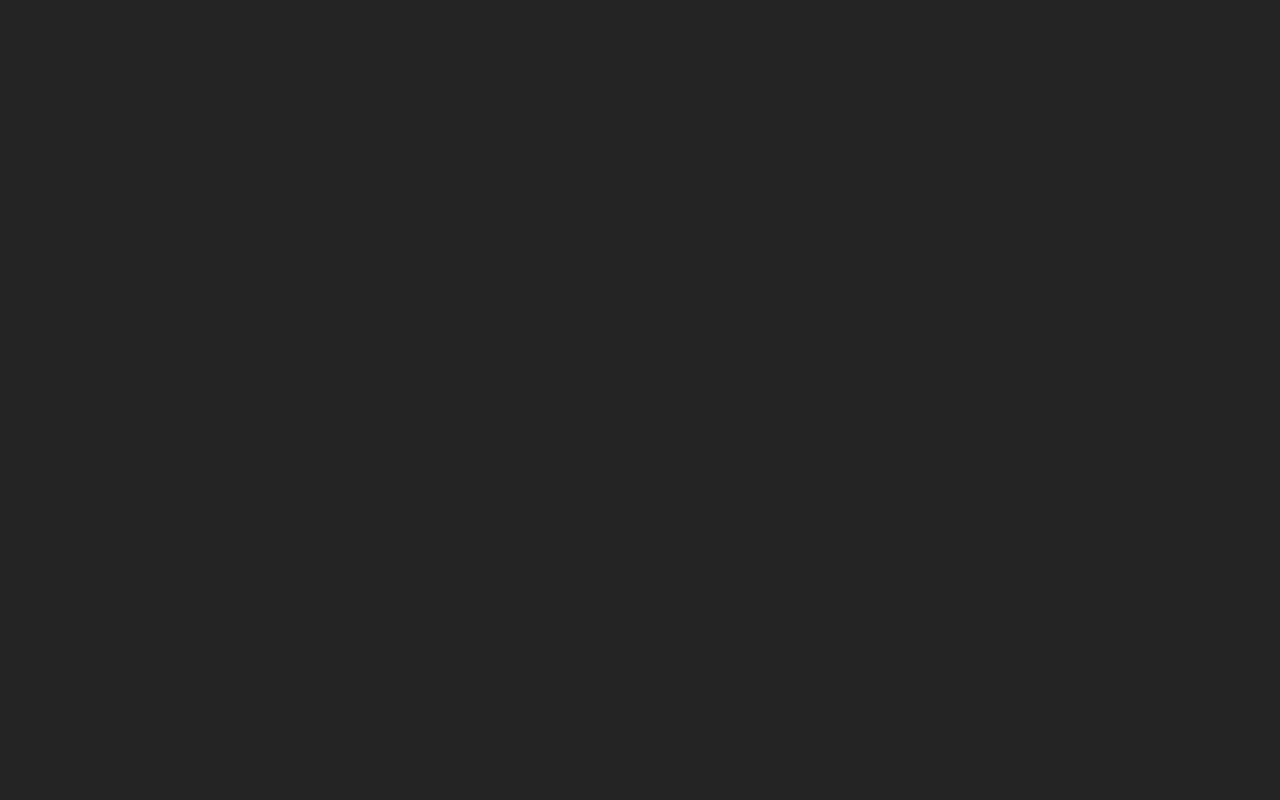
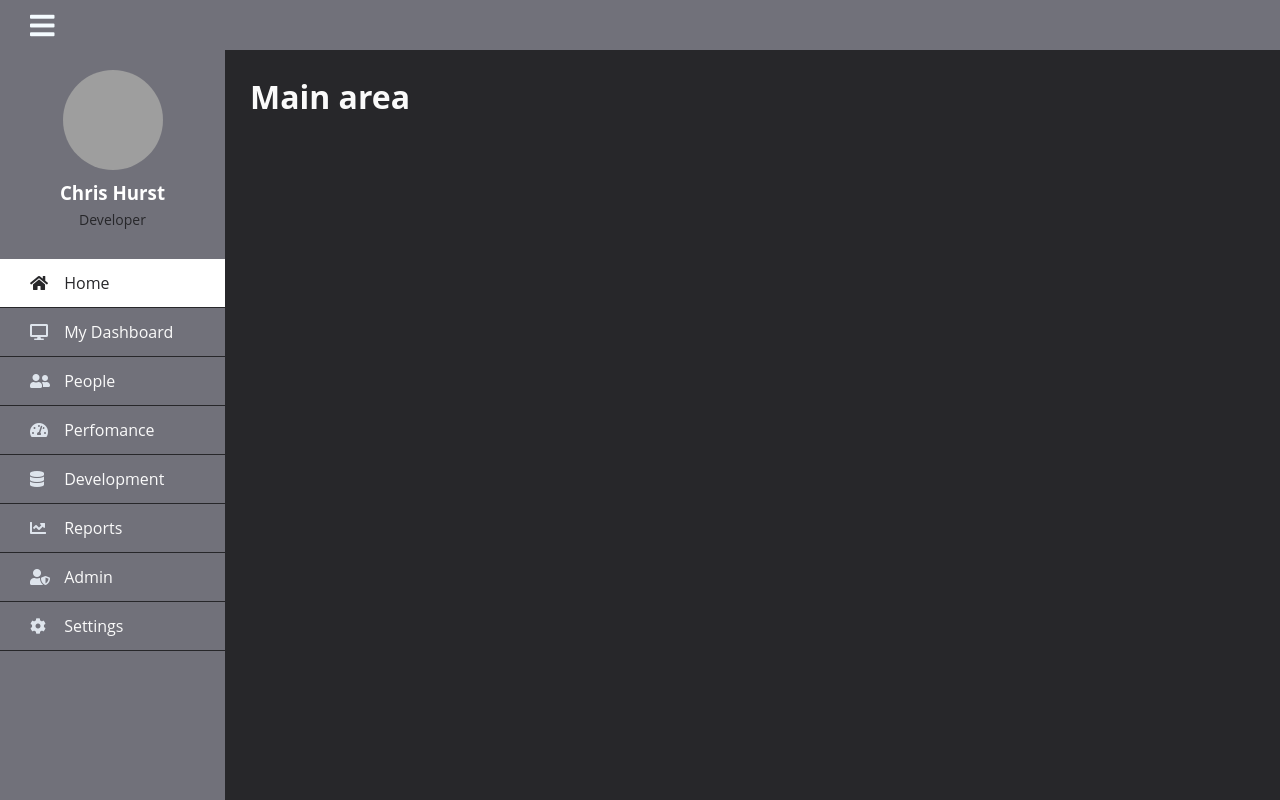
Before and after one commit to ytsruh/learning-css, a website built with Vite: page index.html in a window 1280 px wide. Built offline with nearby package versions, Linux system fonts and the light colour scheme; grey boxes are pictures that could not be loaded.

Commit message:
Added a CSS only sidebar

```diff
--- a/index.html
+++ b/index.html
@@ -1,13 +1,91 @@
 <!DOCTYPE html>
 <html lang="en">
   <head>
+    <link rel="stylesheet" href="https://use.fontawesome.com/releases/v5.8.1/css/all.css" />
     <meta charset="UTF-8" />
-    <link rel="icon" type="image/svg+xml" href="/vite.svg" />
-    <link rel="stylesheet" href="/src/style.css" />
+    <meta http-equiv="X-UA-Compatible" content="IE=edge" />
     <meta name="viewport" content="width=device-width, initial-scale=1.0" />
     <title>(re)Learning CSS</title>
+    <link rel="stylesheet" href="/src/index.css" />
   </head>
   <body>
-    <script type="module" src="/src/main.ts"></script>
+    <!--Top menu -->
+    <nav>
+      <div class="hamburger">
+        <div>
+          <i class="fas fa-bars"></i>
+        </div>
+      </div>
+    </nav>
+    <div class="wrapper">
+      <div class="sidebar">
+        <!--profile image & text-->
+        <div class="profile">
+          <img
+            src="https://cdn5.vectorstock.com/i/1000x1000/43/94/default-avatar-photo-placeholder-icon-grey-vector-38594394.jpg"
+            alt="profile_picture"
+          />
+          <h3>Chris Hurst</h3>
+          <p>Developer</p>
+        </div>
+        <!--menu item-->
+        <ul>
+          <li>
+            <a href="/index.html" class="active">
+              <span class="icon"><i class="fas fa-home"></i></span>
+              <span class="item">Home</span>
+            </a>
+          </li>
+          <li>
+            <a href="/index.html">
+              <span class="icon"><i class="fas fa-desktop"></i></span>
+              <span class="item">My Dashboard</span>
+            </a>
+          </li>
+          <li>
+            <a href="/index.html">
+              <span class="icon"><i class="fas fa-user-friends"></i></span>
+              <span class="item">People</span>
+            </a>
+          </li>
+          <li>
+            <a href="/index.html">
+              <span class="icon"><i class="fas fa-tachometer-alt"></i></span>
+              <span class="item">Perfomance</span>
+            </a>
+          </li>
+          <li>
+            <a href="/index.html">
+              <span class="icon"><i class="fas fa-database"></i></span>
+              <span class="item">Development</span>
+            </a>
+          </li>
+          <li>
+            <a href="/index.html">
+              <span class="icon"><i class="fas fa-chart-line"></i></span>
+              <span class="item">Reports</span>
+            </a>
+          </li>
+          <li>
+            <a href="/index.html">
+              <span class="icon"><i class="fas fa-user-shield"></i></span>
+              <span class="item">Admin</span>
+            </a>
+          </li>
+          <li>
+            <a href="/index.html">
+              <span class="icon"><i class="fas fa-cog"></i></span>
+              <span class="item">Settings</span>
+            </a>
+          </li>
+        </ul>
+      </div>
+      <div class="section">
+        <div class="main-area">
+          <h1>Main area</h1>
+        </div>
+      </div>
+    </div>
+    <script src="/src/index.ts"></script>
   </body>
 </html>
--- /dev/null
+++ b/src/index.css
@@ -0,0 +1,113 @@
+* {
+  font-family: Inter, Avenir, Helvetica, Arial, sans-serif;
+  list-style: none;
+  text-decoration: none;
+  margin: 0;
+  padding: 0;
+  box-sizing: border-box;
+  font-family: "Open Sans", sans-serif;
+}
+
+body {
+  background: #27272a;
+}
+
+nav {
+  background: #71717a;
+  height: 50px;
+  display: flex;
+  align-items: center;
+  padding: 0 30px;
+}
+
+nav .hamburger div {
+  font-size: 28px;
+  color: #f4fbff;
+}
+
+nav .hamburger div:hover {
+  color: #27272a;
+  cursor: pointer;
+}
+
+.wrapper .sidebar {
+  background: #71717a;
+  position: fixed;
+  top: 50px;
+  left: 0;
+  width: 225px;
+  height: 100%;
+  padding: 20px 0;
+  transition: all 0.5s ease;
+}
+
+.wrapper .sidebar .profile {
+  margin-bottom: 30px;
+  text-align: center;
+}
+
+.wrapper .sidebar .profile img {
+  display: block;
+  width: 100px;
+  height: 100px;
+  border-radius: 50%;
+  margin: 0 auto;
+}
+
+.wrapper .sidebar .profile h3 {
+  color: #ffffff;
+  margin: 10px 0 5px;
+}
+
+.wrapper .sidebar .profile p {
+  color: #27272a;
+  font-size: 14px;
+}
+
+.wrapper .sidebar ul li a {
+  display: block;
+  padding: 13px 30px;
+  border-bottom: 1px solid #27272a;
+  color: #fafafa;
+  font-size: 16px;
+  position: relative;
+}
+
+.wrapper .sidebar ul li a .icon {
+  color: #dee4ec;
+  width: 30px;
+  display: inline-block;
+}
+
+.wrapper .sidebar ul li a:hover,
+.wrapper .sidebar ul li a.active {
+  color: #27272a;
+  background: white;
+}
+
+.wrapper .sidebar ul li a:hover .icon,
+.wrapper .sidebar ul li a.active .icon {
+  color: #27272a;
+}
+
+.wrapper .sidebar ul li a:hover:before,
+.wrapper .sidebar ul li a.active:before {
+  display: block;
+}
+
+.wrapper .section {
+  width: calc(100% - 225px);
+  margin-left: 225px;
+  transition: all 0.5s ease;
+  color: #fafafa;
+  padding: 25px;
+}
+
+body.active .wrapper .sidebar {
+  left: -225px;
+}
+
+body.active .wrapper .section {
+  margin-left: 0;
+  width: 100%;
+}
--- /dev/null
+++ b/src/index.ts
@@ -0,0 +1,4 @@
+const hamburger = document.querySelector(".hamburger");
+hamburger.addEventListener("click", () => {
+  document.querySelector("body").classList.toggle("active");
+});
--- a/src/main.ts
+++ /dev/null
@@ -1 +0,0 @@
-console.log("Using Typescript");
--- a/src/style.css
+++ /dev/null
@@ -1,16 +0,0 @@
-:root {
-  font-family: Inter, Avenir, Helvetica, Arial, sans-serif;
-  font-size: 16px;
-  line-height: 24px;
-  font-weight: 400;
-
-  color-scheme: light dark;
-  color: rgba(255, 255, 255, 0.87);
-  background-color: #242424;
-
-  font-synthesis: none;
-  text-rendering: optimizeLegibility;
-  -webkit-font-smoothing: antialiased;
-  -moz-osx-font-smoothing: grayscale;
-  -webkit-text-size-adjust: 100%;
-}
```
